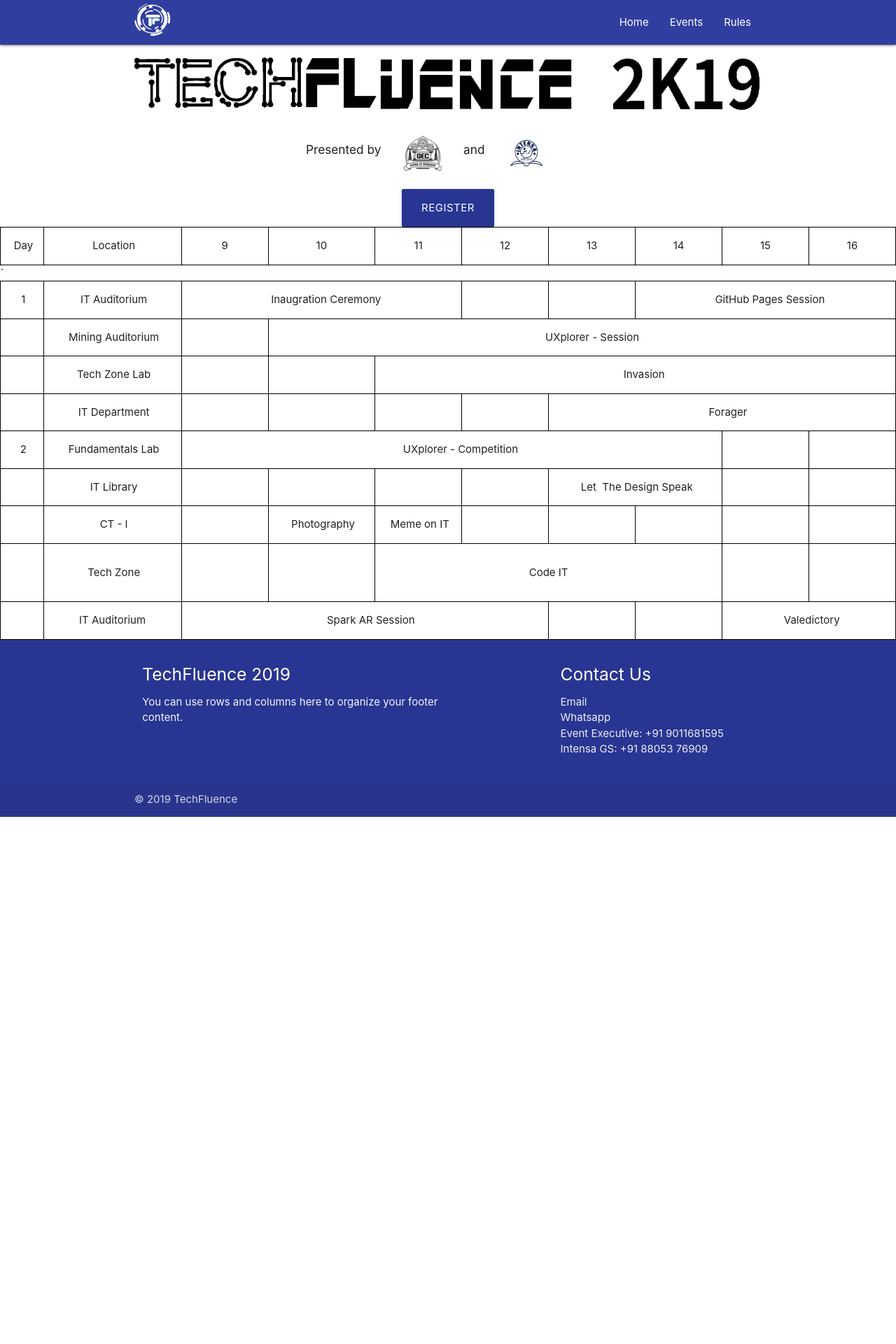
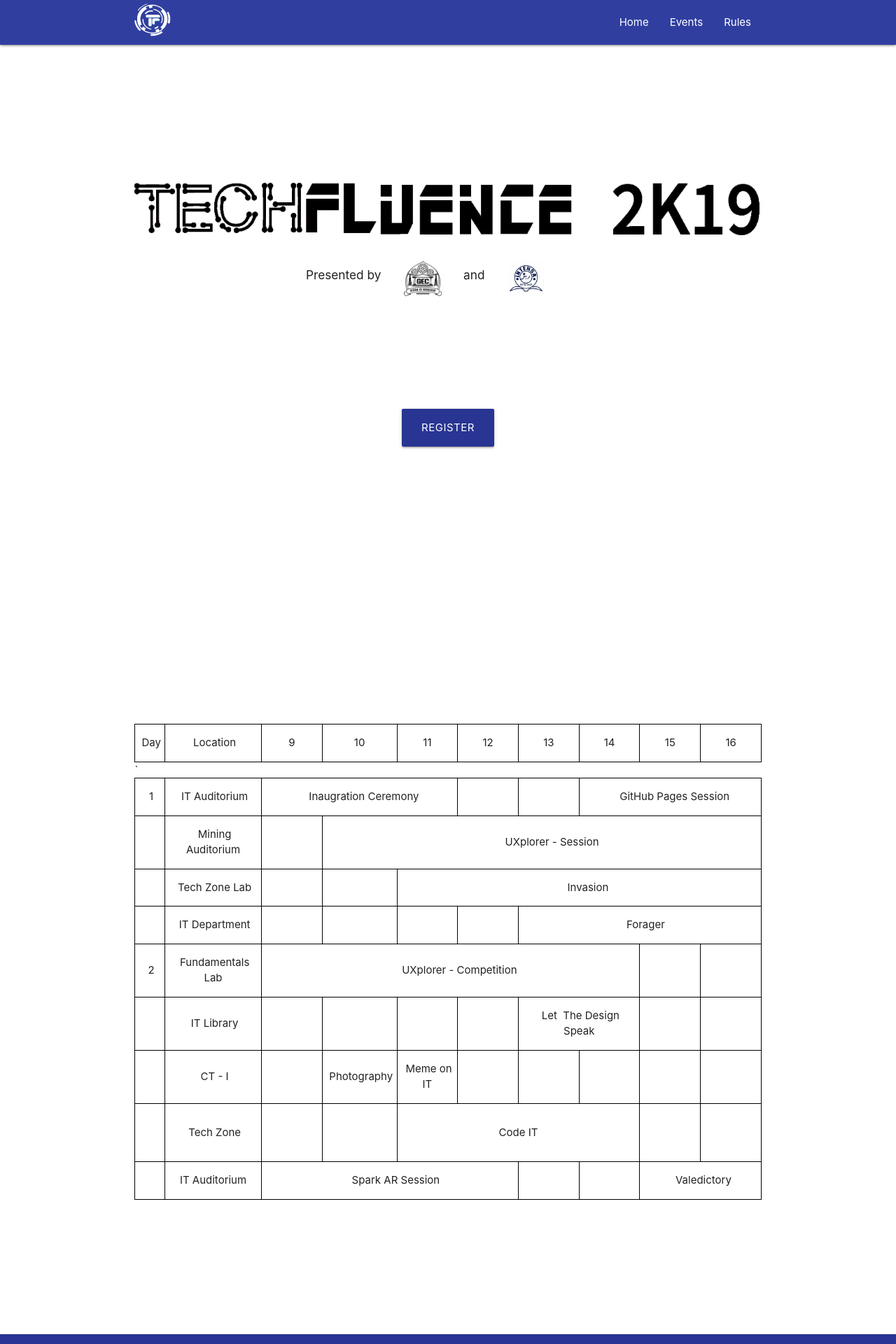
Before and after one commit to pythagaurang/techfluence-website, a React (Create React App) app: page / in a window 1280 px wide. Shown: the top 1920 px of the page at 70% size. Before the commit the page ends 1167 px from the top, so only its background shows below. Built offline with nearby package versions, Linux system fonts and the light colour scheme.

Commit message:
fixed homeui

```diff
--- a/src/App.js
+++ b/src/App.js
@@ -6,6 +6,7 @@ import Events from './Components/events'
 import Rules from './Components/rules'
 import { Route, BrowserRouter,Switch} from 'react-router-dom'
 import Footer from './Components/footer'
+
 class App extends Component{
   render(){
     return(
--- a/src/Components/home.js
+++ b/src/Components/home.js
@@ -2,21 +2,24 @@ import React from 'react'
 import image from '../Assets/image1.png'
 import gec from '../Assets/geclogo.jpg'
 import intensa from '../Assets/intensalogo.jpg'
+
 const Home = (props) => {
 
   return (
     <div>
       <div className="center-align container">
-        <img className="responsive-img" src={image} />
+        <img className="responsive-img title-image" src={image} />
         <div className="row">
-          <div className="col s12 l2 m2 offset-l3 offset-m2 "><h6>Presented by</h6></div>
-          <div className="col s12 l1 m2 "><img src={gec} height="50px" /></div>
-          <div className="col s12 l1 m1 "><h6>and</h6></div>
-          <div className="col s12 l1 m2 "><img src={intensa} height="50px" /></div>
+          <div className="col s12 l2 m2 offset-l3 offset-m3 center-align "><h6>Presented by</h6></div>
+          <div className="col s4 l1 m2 offset-s1 right-align"><img src={gec} height="50px" /></div>
+          <div className="col s2 l1 m1 "><h6>and</h6></div>
+          <div className="col s4 l1 m2 left-align"><img src={intensa} height="50px" /></div>
         </div>
-        <a className="btn-large indigo darken-3 center" target="_blank" href="https://forms.gle/vG49Q7HFaZVjoE8b9">Register</a>
+        <div className="register-button"><a className="btn-large indigo darken-3 center waves-effect waves-light" target="_blank" href="https://forms.gle/vG49Q7HFaZVjoE8b9">Register</a></div>
       </div>
-      <table className="highlight centered table-status-sheet hide-on-med-and-down">
+      <div className="box hide-on-large" height="1000px !important"/>
+      <div className="container table-div">
+      <table className="highlight centered ">
         <tbody>
           <tr height="22px">
             <td width="36.2667px height: 22px;">&nbsp;Day</td>
@@ -111,6 +114,7 @@ const Home = (props) => {
           </tr>
         </tbody>
       </table>
+      </div>
     </div>
   )
 }
--- a/src/index.css
+++ b/src/index.css
@@ -68,15 +68,22 @@ code {
   width:70% !important;
 }
 
-
-.header-box{
-  height:1000px;
+.title-image{
+    padding-top:20%;
+}
+.register-button{
+  padding-top: 15%;
+  padding-bottom:30%;
+}
+.table-div{
+  padding-top:10%;
+  padding-bottom: 15%;
 }
 
 table{
-  height:"294px" !important;
-  width:"885px" !important;
-  overflow: auto !important;
+  height: 60%;
+  width: 100%;
+  overflow-x: scroll !important;
 }
 
 table td{
```
